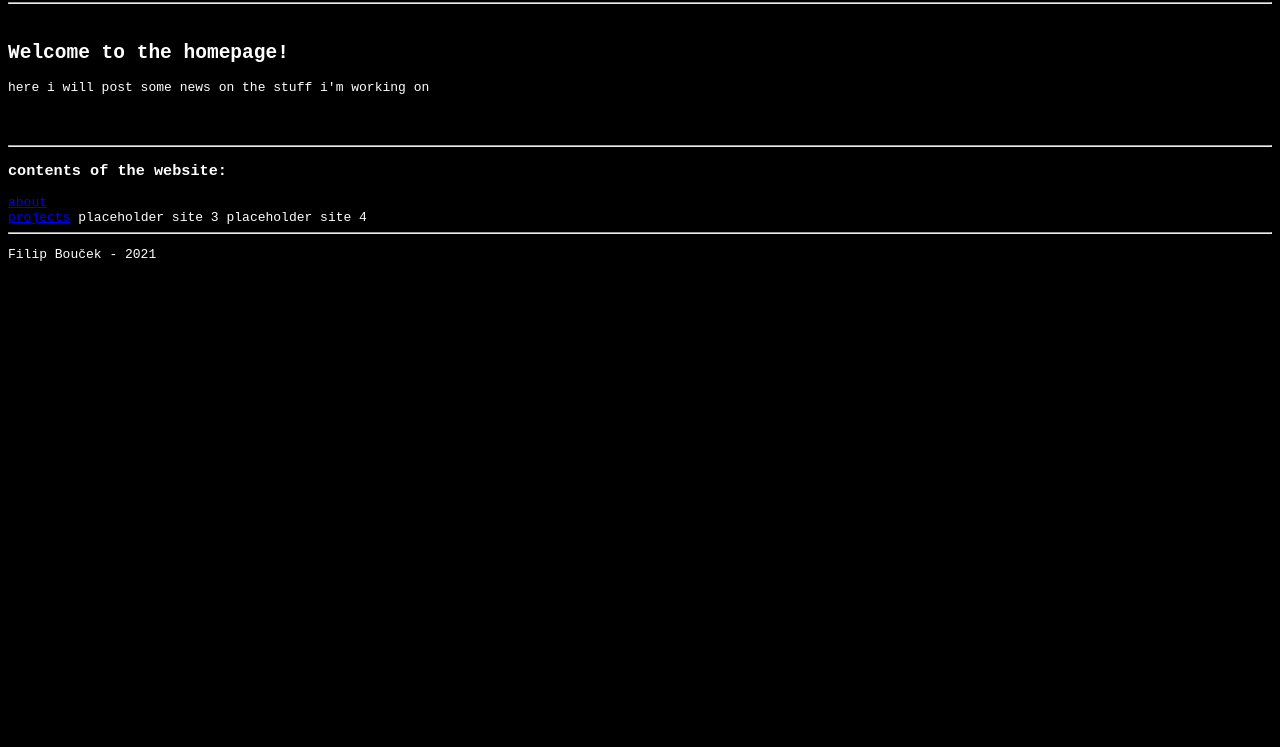
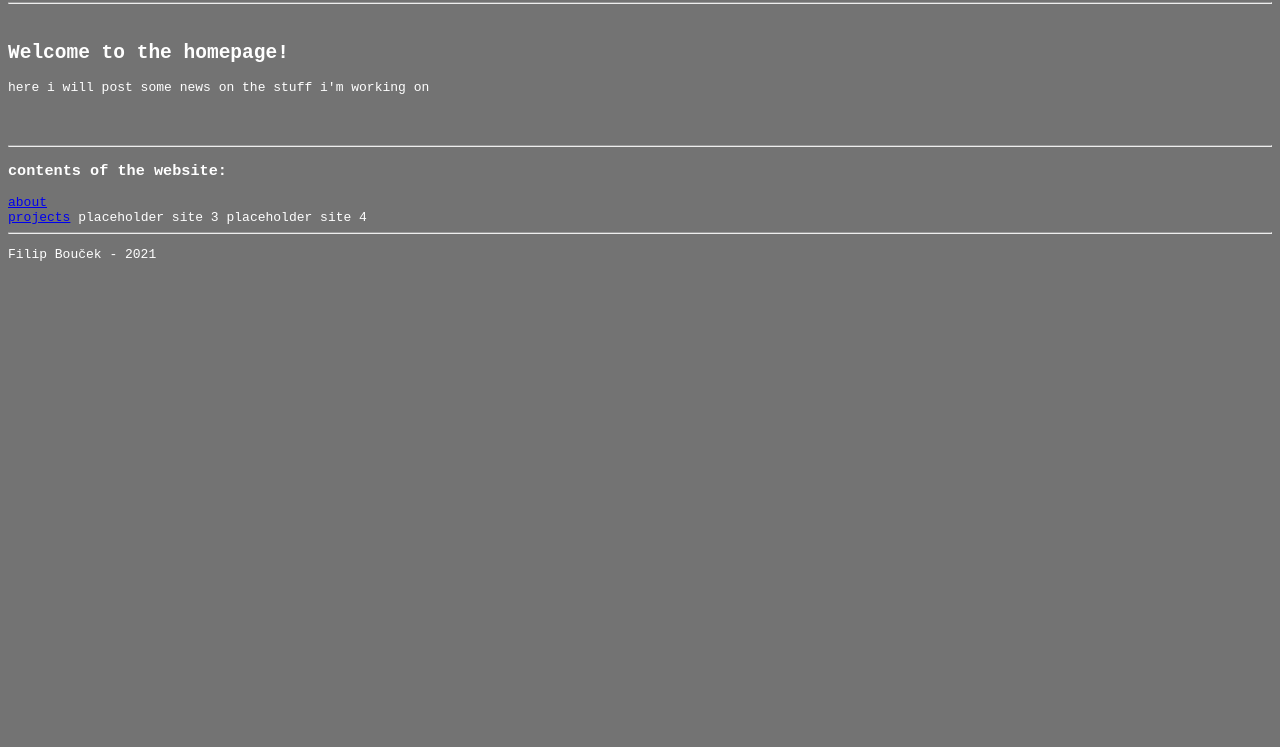
Before and after one commit to filipboucek/filipboucek.github.io, a plain HTML site: page index.html in a window 1280 px wide. Shown: the part 53-800 px from the top of the page. Drawn offline with Linux system fonts and the light colour scheme.

Commit message:
Update style.css

```diff
--- a/style.css
+++ b/style.css
@@ -1,5 +1,5 @@
 body {
-  background-color: black;
+  background-color: #737373;
   color: white;
   font-family: monospace;
 }
```
